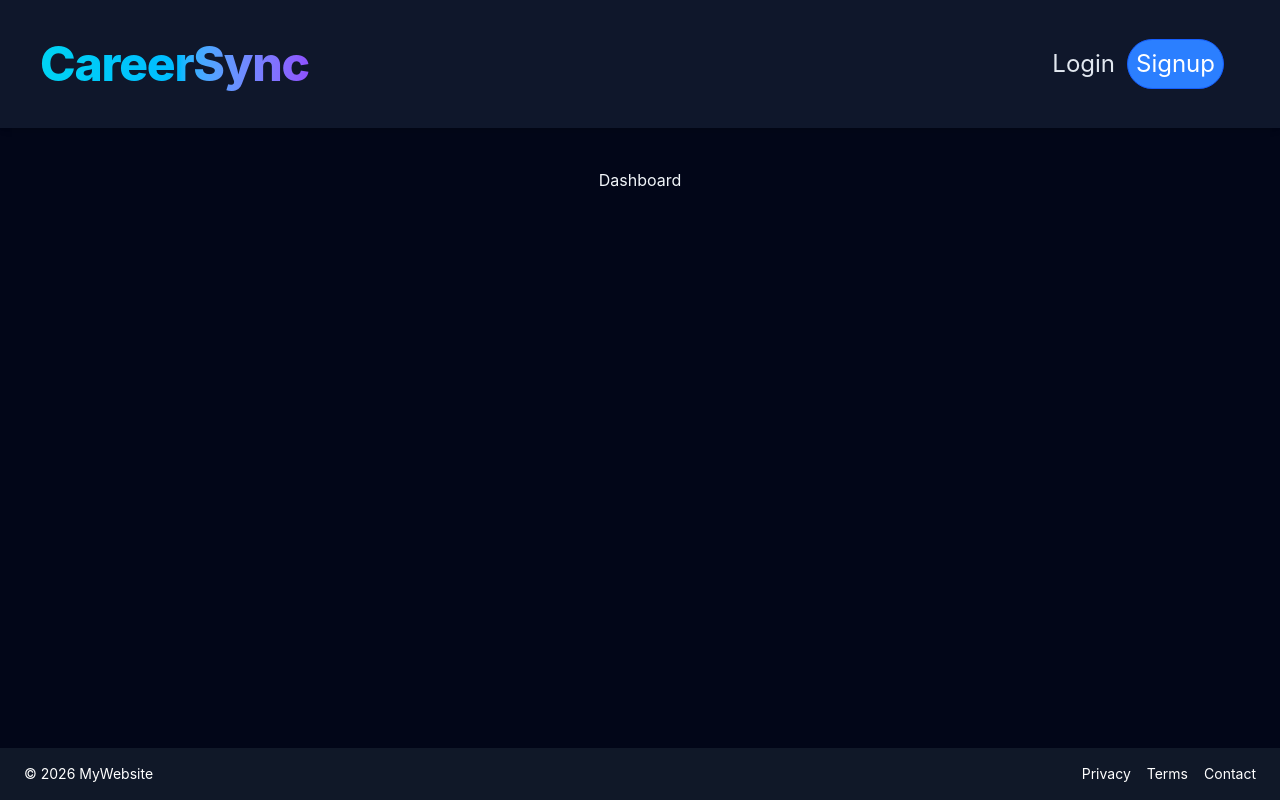
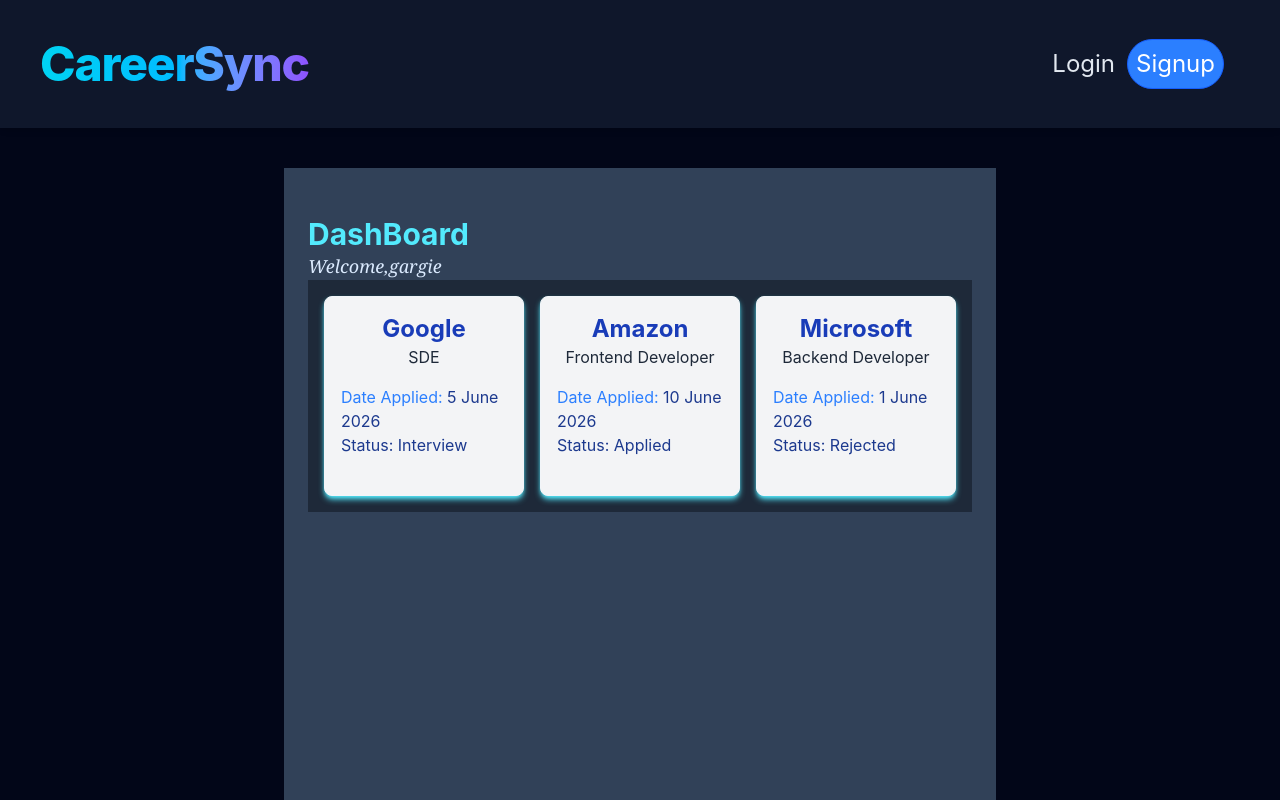
Before and after one commit to Gargie-Coder/CareerSync, a React (Vite) app in the folder CareerSync/: page / in a window 1280 px wide. Shown: the top 800 px of the page. Built offline with nearby package versions, Linux system fonts and the light colour scheme; no server answers.

Commit message:
Make cards in DashBoard

```diff
--- a/CareerSync/src/pages/Dashboard.jsx
+++ b/CareerSync/src/pages/Dashboard.jsx
@@ -1,8 +1,39 @@
 import React from 'react'
+import { useAuth } from '../context/AuthContext'
+import applications from '../utils/data'
 
 const Dashboard = () => {
+  const {user}=useAuth()
   return (
-    <div>Dashboard</div>
+    <div className='w-full min-h-screen bg-slate-700 p-6 pt-12'>
+      <h1 className='text-cyan-300 text-left font-bold text-3xl'>DashBoard</h1>
+      <span className='text-blue-100 text-lg italic font-serif'>Welcome,gargie</span>
+      <div className='pt-4 p-4 bg-gray-800 flex flex-wrap gap-4'>
+      {applications.map((app) => (
+
+           <div key={app.id} className=' card h-50 w-50 bg-gray-100 border rounded-lg transform transition duration-300 ease-in-out hover:scale-105 p-4 rounded shadow-cyan-300 shadow-md'>
+         <h3 className='text-blue-800 text-2xl text-center font-bold'>{app.company}</h3>
+         <p className='text-gray-800 text-center pb-4'>{app.role}</p>
+         <p className='text-blue-500'>Date Applied: <span className='text-blue-900'>{app.date}</span></p>
+         <p className='text-blue-500'>
+          <span className='text-blue-900'>Status: {app.status}</span></p>
+        </div>
+
+      ))}
+    </div>
+
+
+
+
+
+
+
+
+
+
+        </div>
+
+
   )
 }
 
--- /dev/null
+++ b/CareerSync/src/utils/data.jsx
@@ -0,0 +1,6 @@
+const applications = [
+  { company: "Google", role: "SDE", status: "Interview", date: "5 June 2026" },
+  { company: "Amazon", role: "Frontend Developer", status: "Applied", date: "10 June 2026" },
+  { company: "Microsoft", role: "Backend Developer", status: "Rejected", date: "1 June 2026" },
+]
+export default applications;
```
